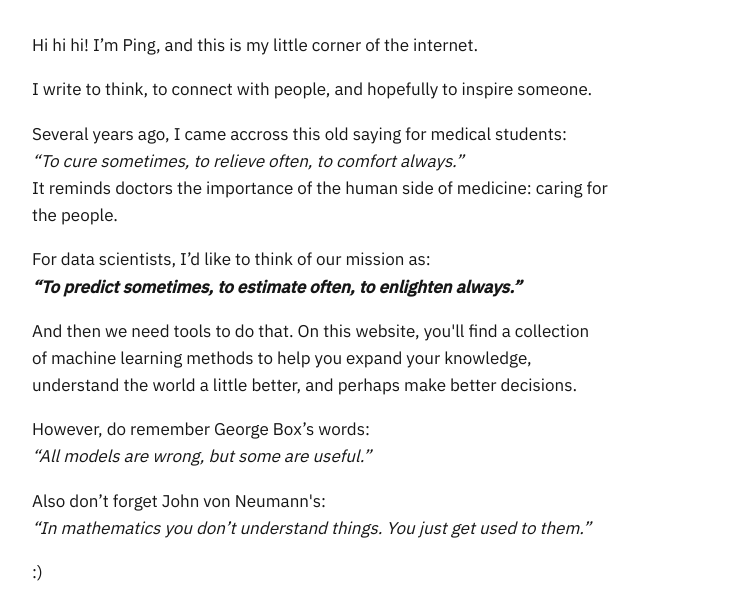
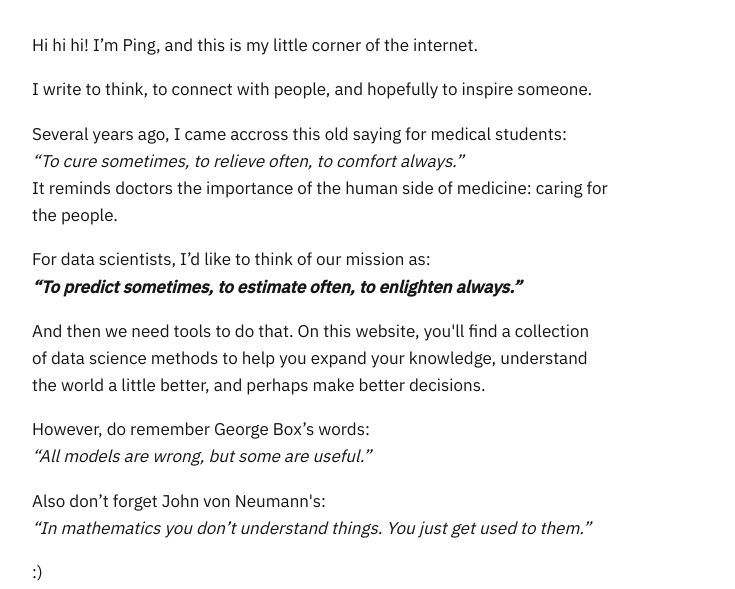
Before and after one commit to pingyan-data/data5pm, an Astro site: page / in a window 1280 px wide. Shown: the part 211-800 px from the top of the page, without its empty margins (272-1007 px from the left). Built offline with nearby package versions, Linux system fonts and the light colour scheme; Astro itself is replaced by a stand-in of ours; some packages are replaced by stand-ins of ours.

Commit message:
Update home page intro

```diff
--- a/src/pages/index.astro
+++ b/src/pages/index.astro
@@ -32,7 +32,7 @@ const recent = (await getEntries()).slice(0, 5);
     <p class="motto"><em><strong>“To predict sometimes, to estimate often, to enlighten always.”</strong></em></p>
 
      <p>
-      And then we need tools to do that. On this website, you'll find a collection of machine learning methods to help you expand your knowledge, understand the world a little better, and perhaps make better decisions.
+      And then we need tools to do that. On this website, you'll find a collection of data science methods to help you expand your knowledge, understand the world a little better, and perhaps make better decisions.
     </p>
 
      <p>
```
